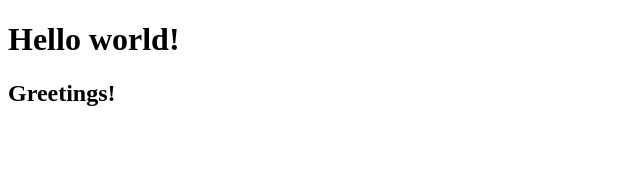
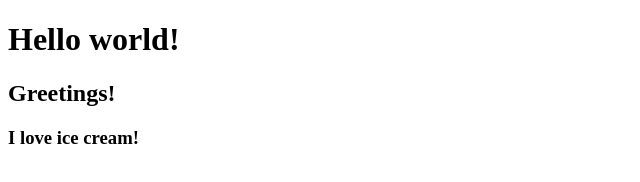
Before and after one commit to alfarrobeira/anja-project, a plain HTML site: page index.html in a window 1280 px wide. Shown: the whole page, without its empty margins (0-640 px from the left). Drawn offline with Linux system fonts and the light colour scheme.

Commit message:
hi from Bao

```diff
--- a/index.html
+++ b/index.html
@@ -9,5 +9,6 @@
 <body>
     <h1>Hello world!</h1>
     <h2>Greetings!</h2>
+    <h3>I love ice cream!</h3>
 </body>
 </html>
```
